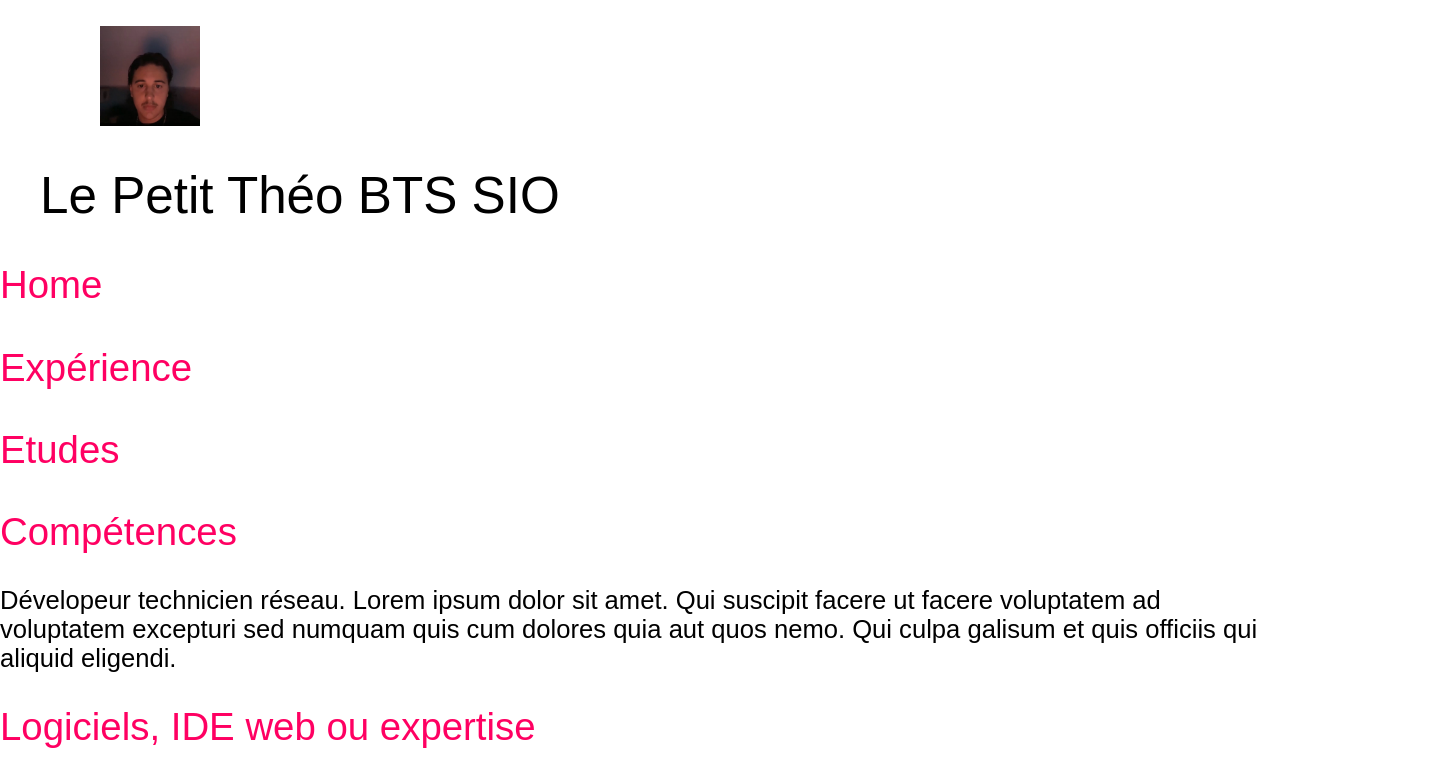
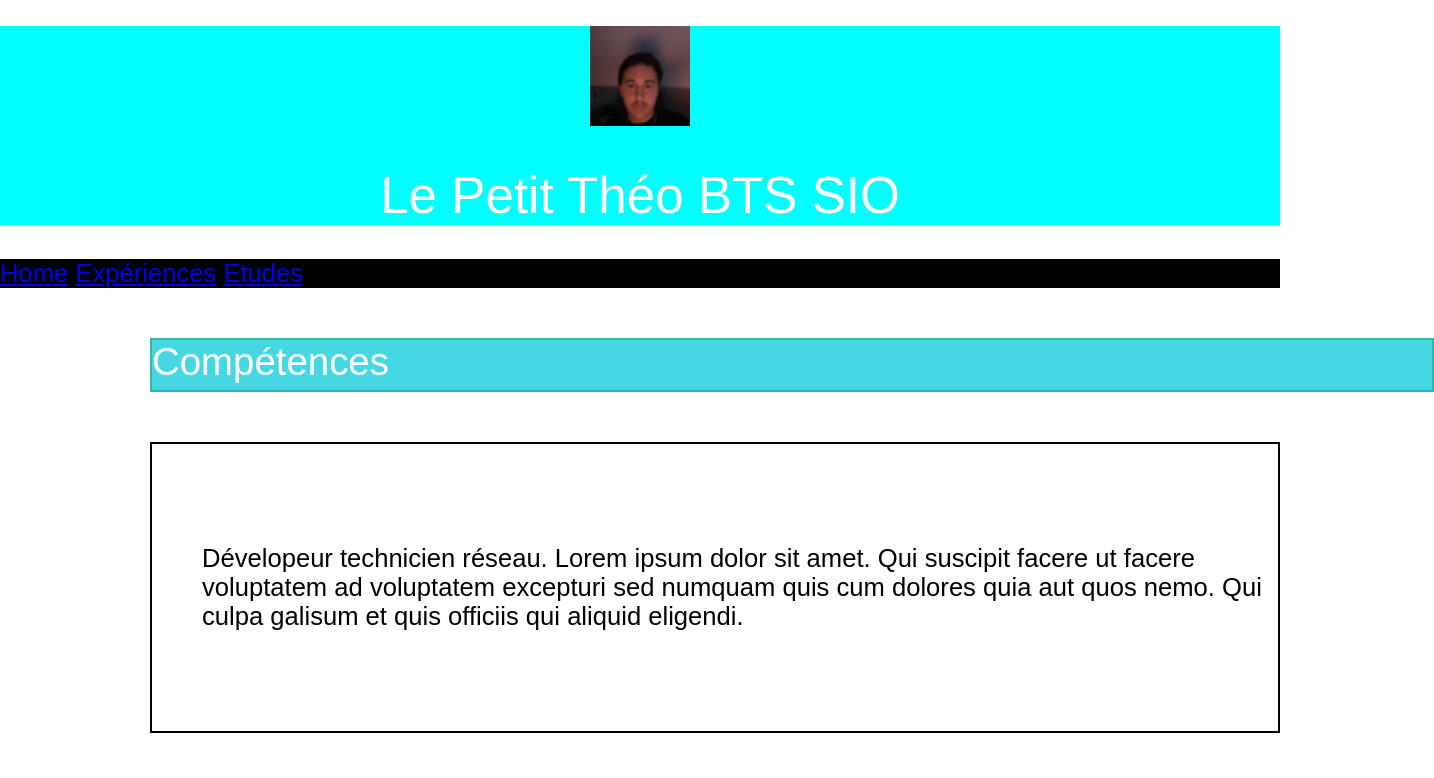
Before and after one commit to Azadtekk/Projet_portefolio, a plain HTML site: page index.html in a window 1280 px wide. Shown: the top 778 px of the page, 1434 px wide, since content can reach past the window. Drawn offline with Linux system fonts and the light colour scheme.

Commit message:
Second push

```diff
--- a/css/main.css
+++ b/css/main.css
@@ -18,12 +18,40 @@ img{
     height: 100px;
     margin-right: 5%;
     margin-left: 5%;
+
+}
+h2,h1{
+    color: white;
+
 }
 h2{
-    color: rgb(255, 0, 98);
+    height: 50px;
+    width: 100%;
+    border-width: 2px;
+    border-style: solid;
+    border-color: rgb(55, 180, 170);
+    background-color: hsl(184, 73%, 58%);
+    margin: 50px 150px;
 
 }
-#selfie{
-    width: 56px;
-    height: 44px;
+p{
+    border-width: 2px;
+    border-style: solid;
+    border-color: black;
+    padding-top: 100px;
+    padding-left: 50px;
+    padding-bottom: 100px;
+    margin-left: 150px;
 }
+header,h1{
+    text-align: center;
+    background-color: aqua;
+}
+h3{
+    text-align: center;
+    margin-top: 200px;
+}
+nav{
+    background-color: black;
+    text-emphasis-color: white;
+}
--- a/index.html
+++ b/index.html
@@ -10,26 +10,21 @@
     <body>
         <header>
             <figure>
-                <img src="./asset/IMG_1300.jfif" alt="Photo selfie de mon visage"
+                <img src="./asset/Photo moi.jpg" alt="Photo selfie de mon visage">
             </figure>
             <h1>Le Petit Théo BTS SIO</h1>
         </header>
-
     </body>
 
     <!--Zone Principale-->
     <main>
+        <nav>
+            <a href="#Compétences"> Home</a>
+            <a href="#Milieu">Expériences</a>
+            <a href="#Etudes">Etudes</a>
+        </nav>
         <section>
-            <h2>
-                <p>
-                    <ol>Home</ol>
-                    <ol>Expérience</ol>
-                    <ol>Etudes</ol>
-                </p>
-            </h2>
-        </section>
-        <section>
-            <h2>Compétences</h2>
+            <h2 id="Compétences">Compétences</h2>
             <p>Dévelopeur technicien réseau. Lorem ipsum dolor sit amet. Qui suscipit facere ut facere voluptatem ad voluptatem excepturi sed numquam quis cum dolores quia aut quos nemo. Qui culpa galisum et quis officiis qui aliquid eligendi.</p>
         </section>
         <section>
@@ -42,14 +37,13 @@
             </figure>
         </section>
         <section>
-            <h2>Expériences professionnelle ou stage</h2>
+            <h2 id="Milieu">Expériences professionnelle ou stage</h2>
             <p>2013 : Concepteur réalisateur du site. Lorem ipsum dolor sit amet. Qui suscipit facere ut facere voluptatem ad voluptatem excepturi sed numquam quis cum dolores quia aut quos nemo. Qui culpa galisum et quis officiis qui aliquid eligendi.</p>
         </section>
         <section>
-            <h2>Etudes</h2>
+            <h2 id="Etudes">Etudes</h2>
             <p>
-                <li>2000 : base de données avancées. Lorem ipsum dolor sit amet consectetur </li>
-                <li>1998 : BTS : Université ou établissement supérieur</li>
+                2000 : base de données avancées. Lorem ipsum dolor sit amet consectetur <br> 1998 : BTS : Université ou établissement supérieur
             </p>
         </section>
         <section>
@@ -58,7 +52,7 @@
         </section>
     </main>
     <footer>
-        <h2>&copy; Portefolio - technologie - 2021<h2>
+        <h3>&copy; Portefolio - technologie - 2021</h3>
     </footer>
 </body>
 </html>
```
Also changed, not shown: asset/IMG_1300.jfif (deleted), asset/Photo moi.jpg (added), 1 other file.
